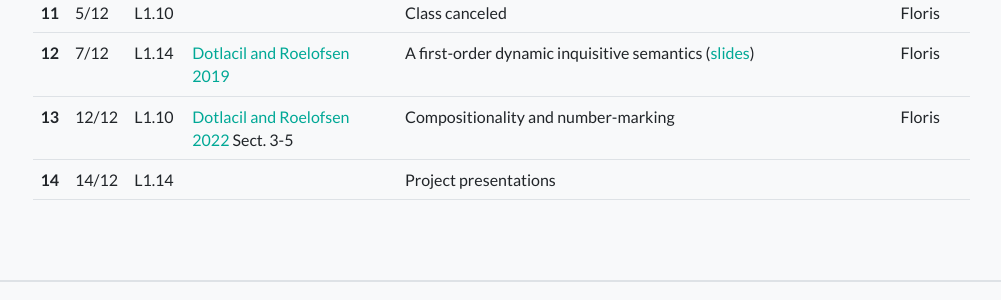
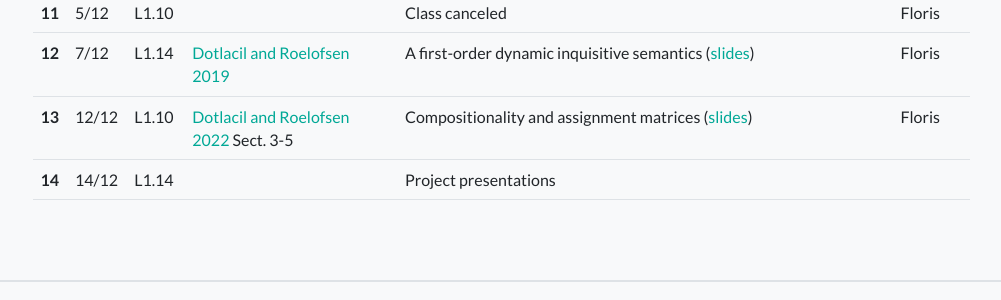
Before and after one commit to froelofs/inquisitive-semantics, a Jekyll site: the page built from _courses/2022-amsterdam.md, in a window 1280 px wide and 900 px high, scrolled down 2804 px. Shown: the part 153-453 px from the top of the window, without its empty margins (139-1140 px from the left). Built offline with Jekyll 4.4.1, drawn with Linux system fonts in a browser that asks for light colours.

Commit message:
Update 2022-amsterdam.md

```diff
--- a/_courses/2022-amsterdam.md
+++ b/_courses/2022-amsterdam.md
@@ -172,8 +172,8 @@ schedule: >
       <td> L1.10</td>
       <td> <a href="https://www.dropbox.com/s/hzy2twqbxei872t/wh-questions-in-dynamic-inquisitive-semantics.pdf" target="_blank">Dotlacil and Roelofsen 2022</a> Sect. 3-5
       </td>
-      <td> Compositionality and number-marking
-      <!-- (<a href="https://www.dropbox.com/s/uwf8pkr8rpbcdt6/lecture13-dynamic3.pdf?dl=0">slides</a>)-->
+      <td> Compositionality and assignment matrices
+      (<a href="https://www.dropbox.com/s/mcmxyqfdnciyiak/lecture13-dynamic3.pdf?dl=0">slides</a>)
       </td>
       <td> Floris</td>
     </tr>
```
